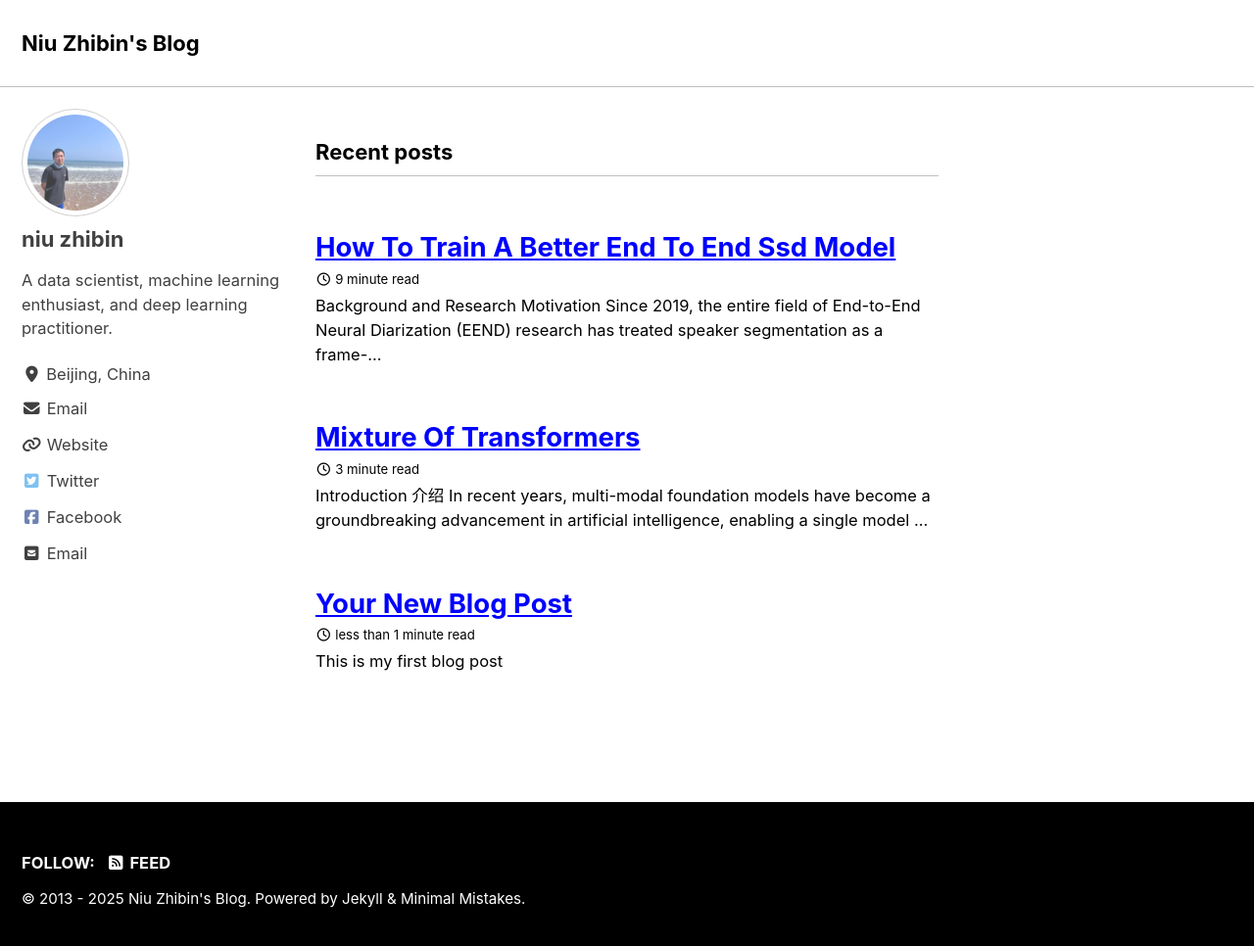
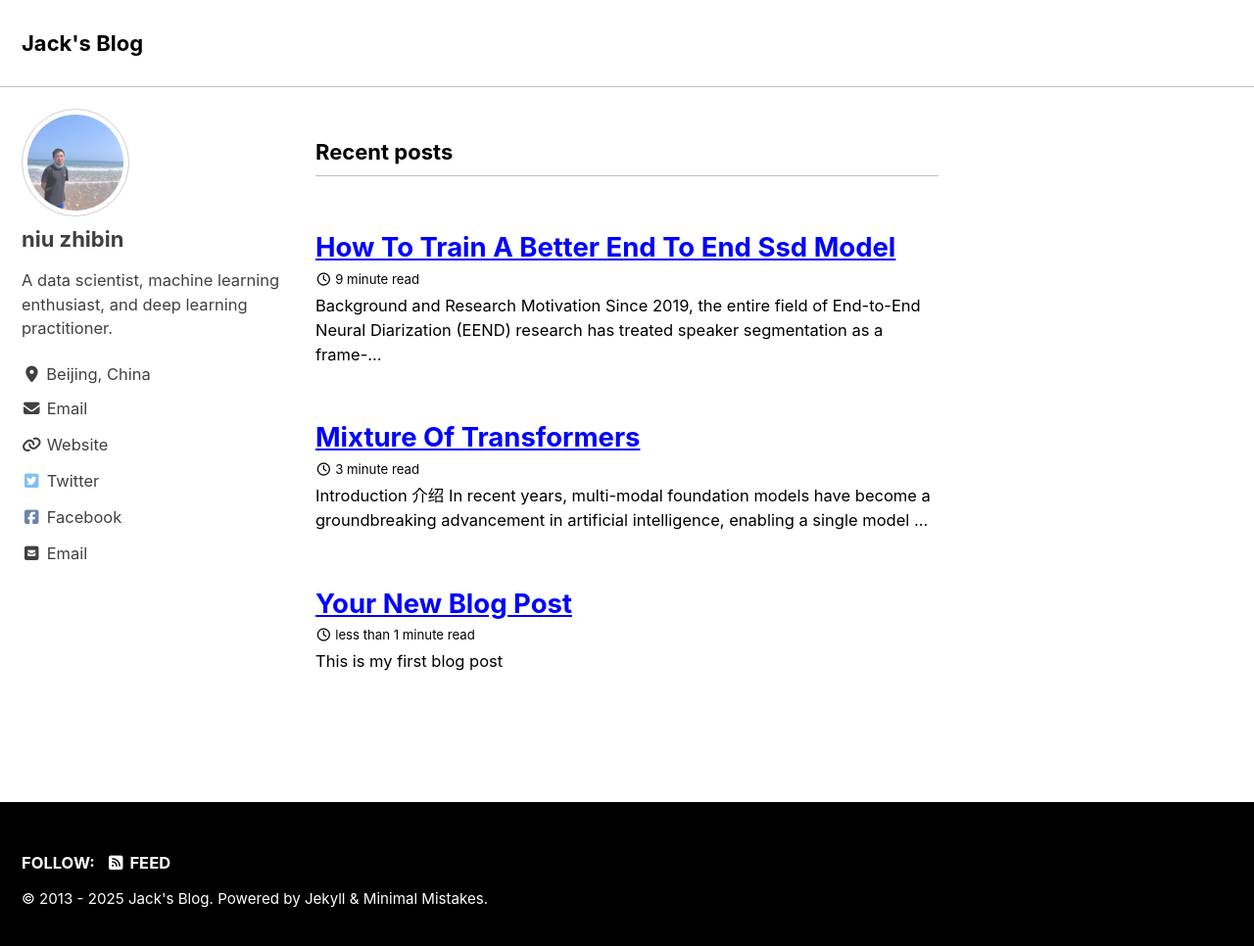
Before and after one commit to niuzb/niuzb.github.io, a Jekyll site: the page built from index.html, in a window 1280 px wide and 974 px high. Shown: the top 966 px of the window at 98% size. Built offline with Jekyll 4.4.1, drawn with Linux system fonts in a browser that asks for light colours; cached includes are drawn as plain includes; the list of posts is cut into pages by our own code.

Commit message:
Update blog title and author name

```diff
--- a/_config.yml
+++ b/_config.yml
@@ -17,10 +17,10 @@ minimal_mistakes_skin    : "contrast" # "air", "aqua", "contrast", "dark", "dirt
 # Site Settings
 locale                   : "en-US"
 rtl                      : # true, false (default) # turns direction of the page into right to left for RTL languages
-title                    : "Niu Zhibin's Blog"
+title                    : "Jack's Blog"
 title_separator          : "|"
 subtitle                 : # site tagline that appears below site title in masthead
-name                     : "niu zhibin"
+name                     : "Jack Niu"
 description              : "A blog about data science, machine learning, and deep learning."
 url                      : "https://niuzb.github.io" # the base hostname & protocol for your site e.g. "https://mmistakes.github.io"
 baseurl                  : # the subpath of your site, e.g. "/blog"
```
